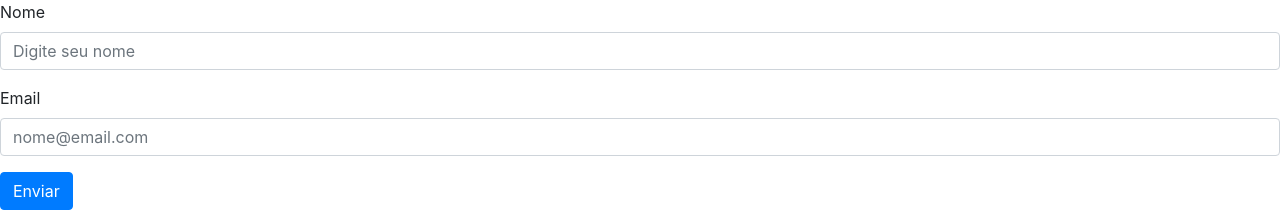
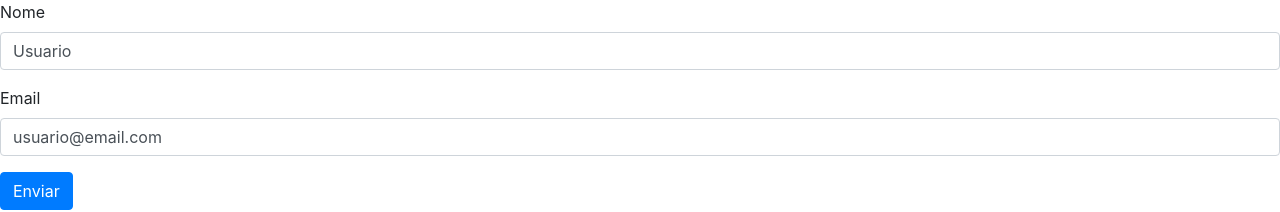
Before and after one commit to phedrakeson/template-driven-forms, an Angular app: page / in a window 1280 px wide. Shown: the top 212 px of the page. Built offline with nearby package versions, Linux system fonts and the light colour scheme.

Commit message:
feat: inicializando campos com ngModel

```diff
--- a/src/app/features/form/form.component.html
+++ b/src/app/features/form/form.component.html
@@ -1,12 +1,12 @@
 <form #f="ngForm" (ngSubmit)="onSubmit(f)">
   <div class="form-group">
     <label for="nome">Nome</label>
-    <input type="text" name="nome" class="form-control" id="nome" placeholder="Digite seu nome" ngModel>
+    <input type="text" name="nome" class="form-control" id="nome" placeholder="Digite seu nome" [(ngModel)]="usuario.nome">
   </div>
 
   <div class="form-group">
     <label for="email">Email</label>
-    <input type="email" name="email" class="form-control" id="email" placeholder="nome@email.com" ngModel>
+    <input type="email" name="email" class="form-control" id="email" placeholder="nome@email.com" [(ngModel)]="usuario.email">
   </div>
 
   <button type="submit" class="btn btn-primary">Enviar</button>
--- a/src/app/features/form/form.component.ts
+++ b/src/app/features/form/form.component.ts
@@ -7,13 +7,19 @@ import { Component, OnInit } from '@angular/core';
 })
 export class FormComponent implements OnInit {
 
+  usuario: any = {
+    nome: 'Usuario',
+    email: 'usuario@email.com'
+  }
+
   constructor() { }
 
   ngOnInit(): void {
   }
 
   onSubmit(form) {
-    console.log(form)
+    console.log(form.value)
+    console.log(this.usuario)
   }
 
 }
```
